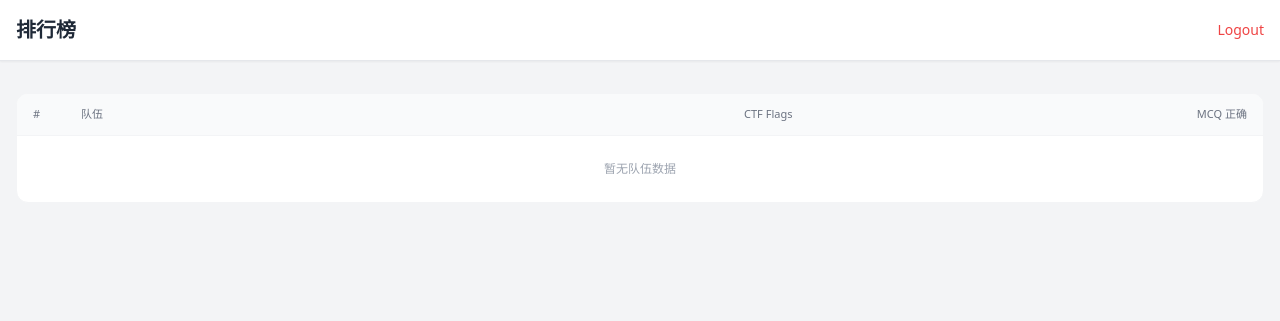
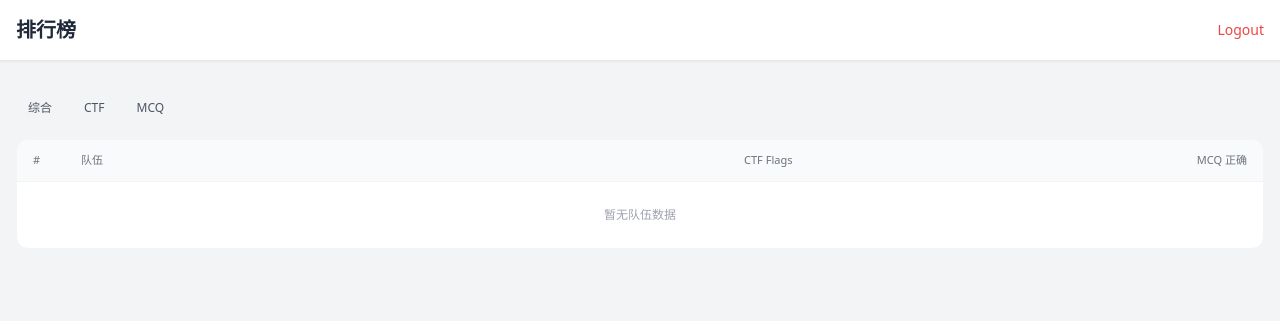
Before and after one commit to wgpsec/benchmark-platform, a Python web app: template benchmark_platform/web/templates/pages/scoreboard.html in a window 1280 px wide. Shown: the top 321 px of the page. Run offline with Jinja, Linux system fonts and the light colour scheme; the template is opened without the code that fills it, so the values that code supplies are empty; some libraries are stand-ins or nearby versions.

Commit message:
feat: add tab navigation to observer scoreboard

```diff
--- a/benchmark_platform/web/templates/pages/scoreboard.html
+++ b/benchmark_platform/web/templates/pages/scoreboard.html
@@ -18,13 +18,21 @@
     </div>
   </header>
 
-  <main class="max-w-7xl mx-auto px-4 py-8"
-        hx-get="/web/scoreboard"
-        hx-trigger="every 5s"
-        hx-select="#scoreboard-table"
-        hx-target="#scoreboard-table"
-        hx-swap="outerHTML">
-    {% include "partials/scoreboard_table.html" %}
+  <main class="max-w-7xl mx-auto px-4 py-8">
+    <div class="mb-4 flex gap-2">
+      <a href="/web/scoreboard?tab=combined"
+         class="px-3 py-1.5 rounded-lg text-[12px] font-medium transition-all
+                {% if tab == 'combined' %}bg-gray-900 text-white{% else %}text-gray-600 hover:bg-gray-200{% endif %}">综合</a>
+      <a href="/web/scoreboard?tab=ctf"
+         class="px-3 py-1.5 rounded-lg text-[12px] font-medium transition-all
+                {% if tab == 'ctf' %}bg-gray-900 text-white{% else %}text-gray-600 hover:bg-gray-200{% endif %}">CTF</a>
+      <a href="/web/scoreboard?tab=mcq"
+         class="px-3 py-1.5 rounded-lg text-[12px] font-medium transition-all
+                {% if tab == 'mcq' %}bg-gray-900 text-white{% else %}text-gray-600 hover:bg-gray-200{% endif %}">MCQ</a>
+    </div>
+    <div hx-get="/web/scoreboard?tab={{ tab }}" hx-trigger="every 5s" hx-select="#scoreboard-table" hx-target="#scoreboard-table" hx-swap="outerHTML">
+      {% include "partials/scoreboard_table.html" %}
+    </div>
   </main>
 </body>
 </html>
```
